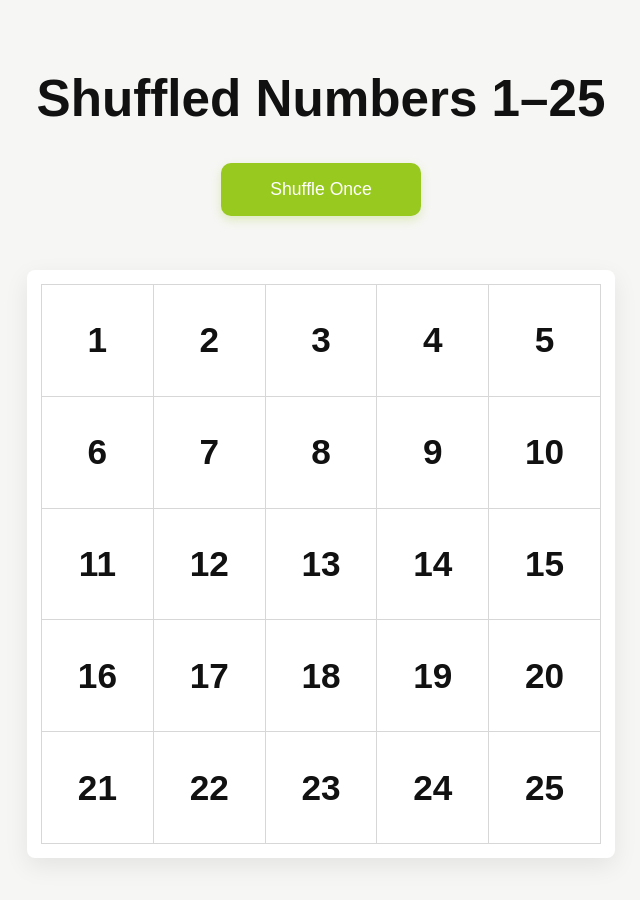
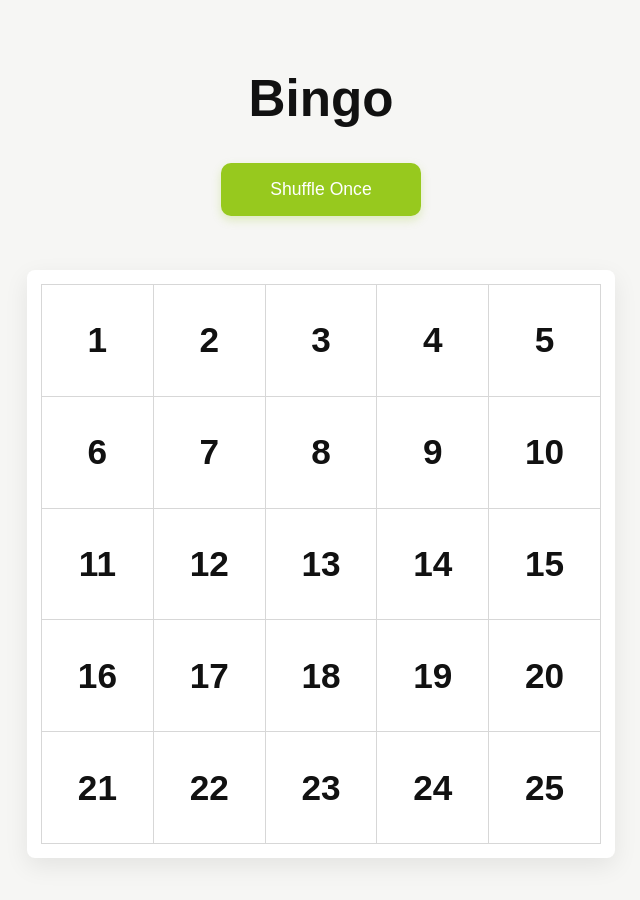
Before and after one commit to Shreyosee/Bingo1, a plain HTML site: page index.html in a window 1280 px wide. Shown: the whole page, without its empty margins (319-959 px from the left). Drawn offline with Linux system fonts and the light colour scheme.

Commit message:
Update index.html

```diff
--- a/index.html
+++ b/index.html
@@ -144,7 +144,7 @@
 </head>
 <body>
   <div class="page">
-    <h1>Shuffled Numbers 1–25</h1>
+    <h1>Bingo</h1>
 
     <button id="shuffleBtn" class="shuffle-btn" type="button">Shuffle Once</button>
 
```
